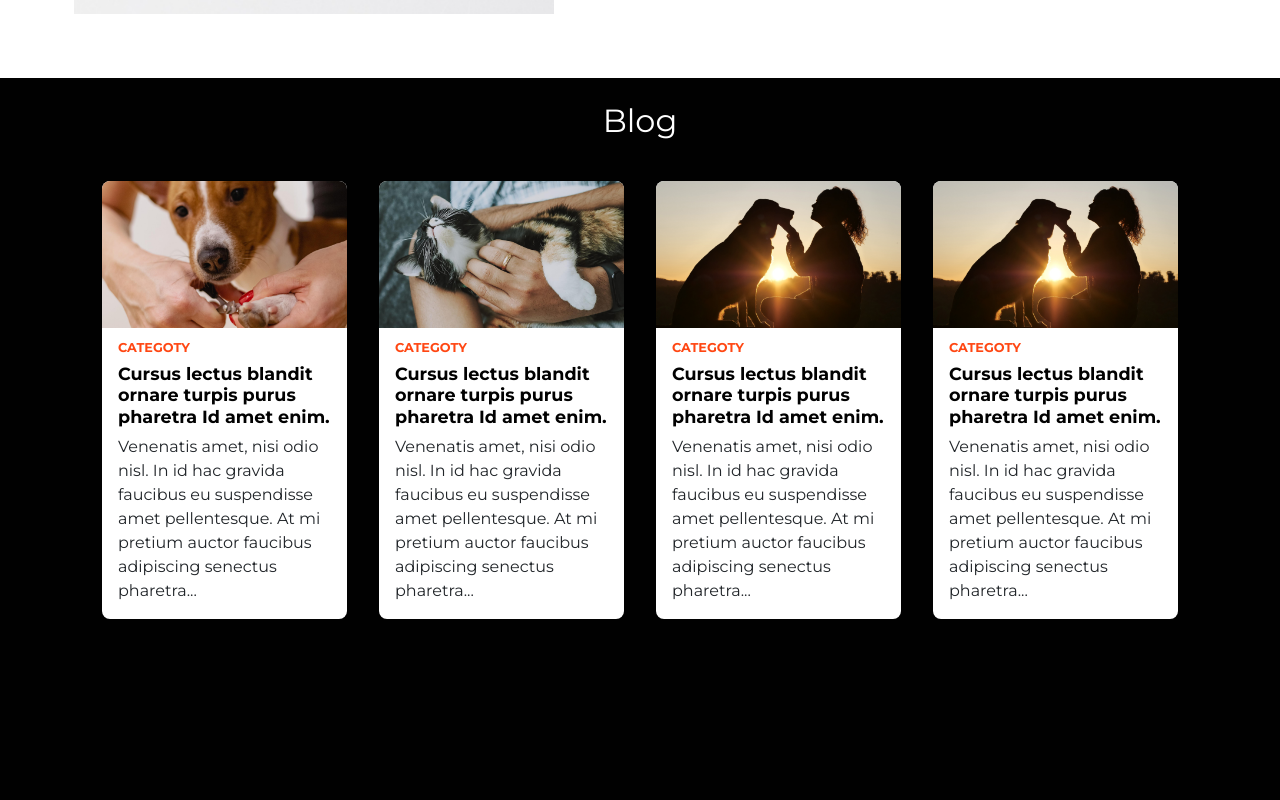
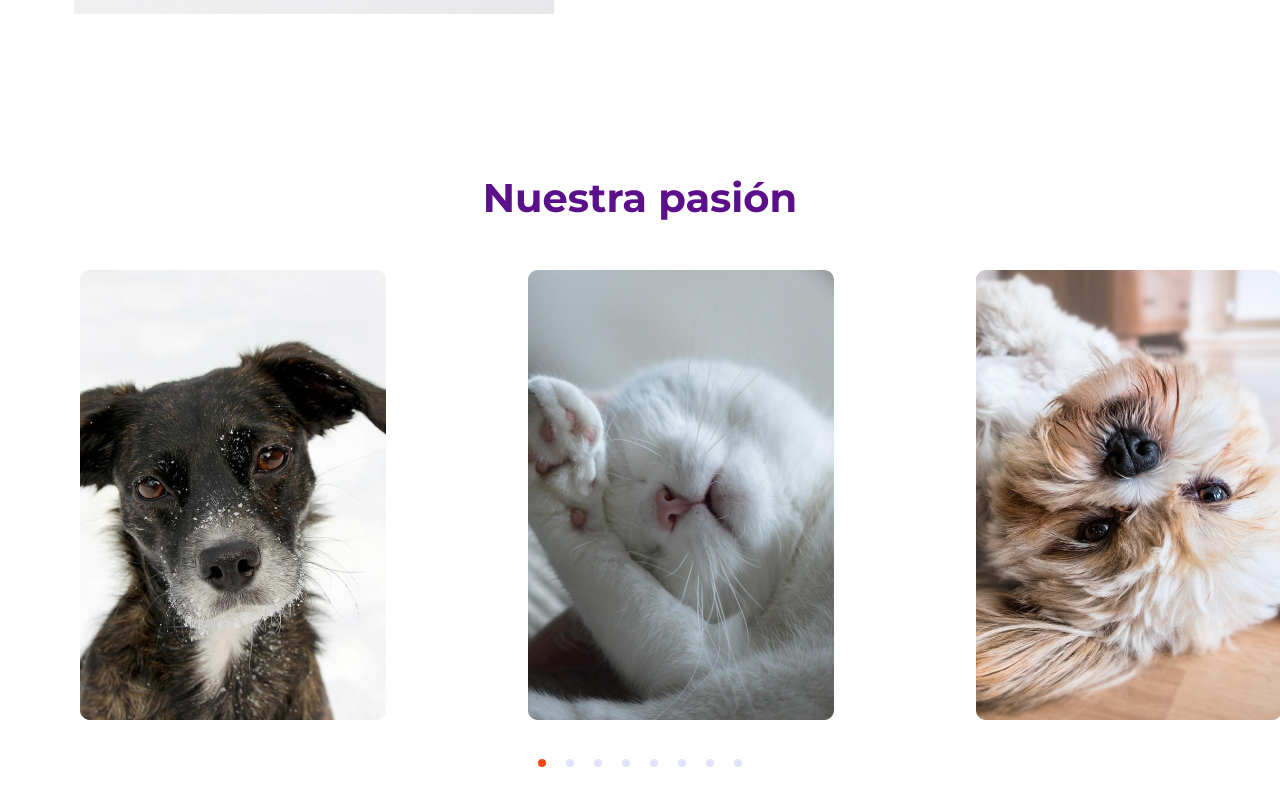
Before and after one commit to rodrigo-antonio-vargas-abarca/boombit-room-page, a React (Create React App) app in the folder boombit-room-page/: page / in a window 1280 px wide. Shown: the part 1440-2240 px from the top of the page. Built offline with nearby package versions, Linux system fonts and the light colour scheme.

Commit message:
feat: add axes component

```diff
--- a/boombit-room-page/src/App.js
+++ b/boombit-room-page/src/App.js
@@ -5,6 +5,7 @@ import Navbar from './components/PageNavbar';
 import Blog from './components/Blog';
 import Formula from './components/Formula';
 import Value from './components/Value';
+import Axes from './components/Axes';
 
 function App() {
   return (
@@ -12,6 +13,7 @@ function App() {
       <Navbar />
       <Contact />
       <Value />
+      <Axes/>
       <Blog />
       <Formula/>
       <Footer />
--- /dev/null
+++ b/boombit-room-page/src/components/Axes.js
@@ -0,0 +1,30 @@
+import React from 'react';
+import AliceCarousel from 'react-alice-carousel';
+import imageCarousel1 from '../images/pages/axes/img-1.png';
+import imageCarousel2 from '../images/pages/axes/img-2.png';
+import imageCarousel3 from '../images/pages/axes/img-3.png';
+import imageCarousel4 from '../images/pages/axes/img-4.png';
+
+const handleDragStart = (e) => e.preventDefault();
+
+const items = [
+  <img src={imageCarousel1} onDragStart={handleDragStart} alt=""/>,
+  <img src={imageCarousel2} onDragStart={handleDragStart} alt=""/>,
+  <img src={imageCarousel3} onDragStart={handleDragStart} alt=""/>,
+  <img src={imageCarousel4} onDragStart={handleDragStart} alt=""/>,
+  <img src={imageCarousel1} onDragStart={handleDragStart} alt=""/>,
+  <img src={imageCarousel2} onDragStart={handleDragStart} alt=""/>,
+  <img src={imageCarousel3} onDragStart={handleDragStart} alt=""/>,
+  <img src={imageCarousel4} onDragStart={handleDragStart} alt=""/>,
+];
+
+function Axes() {
+  return (
+    <div className='section-axes my-5'>
+      <h1 className='pt-5 mb-5'>Nuestra pasión</h1>
+      <AliceCarousel mouseTracking items={items} autoWidth={true}/>
+    </div>
+  )
+}
+
+export default Axes
```
